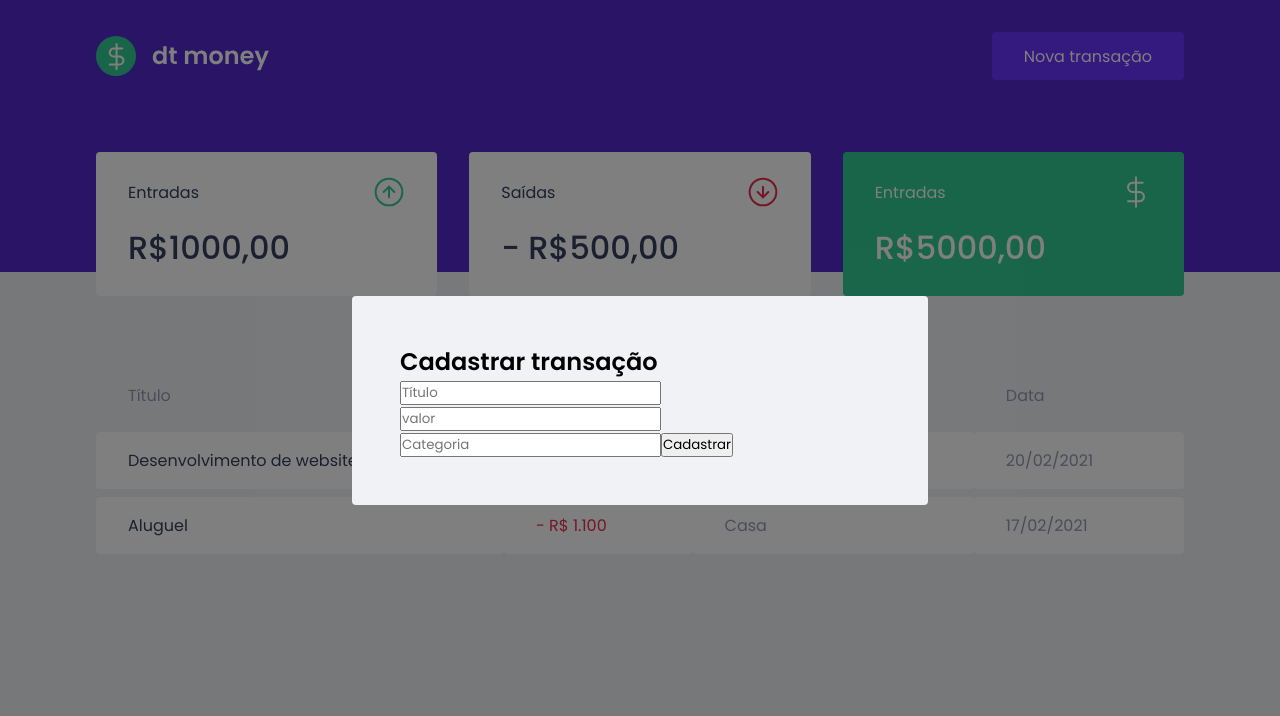
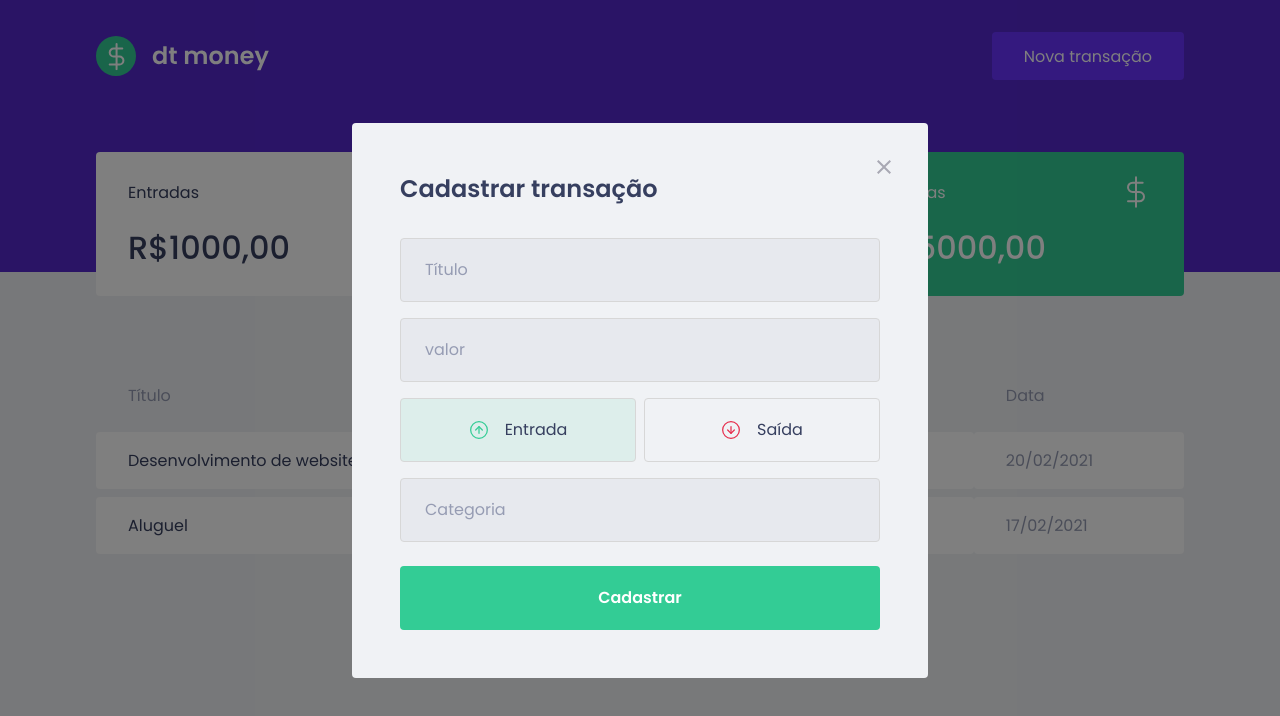
Before and after one commit to brunotoresan/dtmoney, a React (Create React App) app: page / in a window 1280 px wide. Both pictures are taken after a click on the button "Nova transação". Shown: the top 716 px of the page. Built offline with nearby package versions, Linux system fonts and the light colour scheme; no server answers; what miragejs would draw is missing.

Commit message:
finished modal

```diff
--- a/package.json
+++ b/package.json
@@ -5,6 +5,7 @@
   "dependencies": {
     "axios": "^0.21.1",
     "miragejs": "^0.1.41",
+    "polished": "^4.1.3",
     "react": "^17.0.2",
     "react-dom": "^17.0.2",
     "react-modal": "^3.14.2",
--- a/src/components/NewTransactionModal/index.tsx
+++ b/src/components/NewTransactionModal/index.tsx
@@ -1,5 +1,9 @@
 import Modal from 'react-modal'
-import { Container } from "./styles";
+import incomeImg from '../../assets/income.svg'
+import outcomeImg from '../../assets/outcome.svg'
+import closeImg from '../../assets/close.svg'
+import { Container, RadioBox, TransactionTypeContainer } from "./styles"
+import { useState } from 'react'
 
 interface NewTrasactionModalProps {
     isOpen: boolean
@@ -7,7 +11,10 @@
 }
 
 export function NewTransactionModal({ isOpen, onRequestClose}: NewTrasactionModalProps) {
-        return(
+
+    const [type, setType] = useState('deposit')
+
+    return(
         <Modal
             isOpen={isOpen}
             onRequestClose={onRequestClose}
@@ -15,11 +22,52 @@
             overlayClassName="react-modal-overlay"
             className="react-modal-content"
         >
+            <button
+                type="button"
+                onClick={onRequestClose}
+                className="react-modal-close"
+            >
+                <img src={closeImg} alt="Fechar modal" />
+            </button>
+
             <Container>
                 <h2>Cadastrar transação</h2>
-                <input placeholder="Título" />
-                <input type="number" placeholder="valor" />
-                <input placeholder="Categoria" />
+
+                <input
+                    placeholder="Título"
+                />
+
+                <input
+                    type="number"
+                    placeholder="valor"
+                />
+
+                <TransactionTypeContainer>
+                    <RadioBox
+                        type="button"
+                        onClick={() => { setType('deposit') }}
+                        isActive={type === 'deposit'}
+                        activeColor="green"
+                    >
+                        <img src={incomeImg} alt="Entrada" />
+                        <span>Entrada</span>
+                    </RadioBox>
+
+                    <RadioBox
+                        type="button"
+                        onClick={() => { setType('withdraw') }}
+                        isActive={type === 'withdraw'}
+                        activeColor="red"
+                    >
+                        <img src={outcomeImg} alt="Saída" />
+                        <span>Saída</span>
+                    </RadioBox>
+                </TransactionTypeContainer>
+
+                <input
+                    placeholder="Categoria"
+                />
+
                 <button type="submit">Cadastrar</button>
             </Container>
         </Modal>
--- a/src/components/NewTransactionModal/styles.ts
+++ b/src/components/NewTransactionModal/styles.ts
@@ -1,4 +1,103 @@
 import styled from 'styled-components'
+import { darken, transparentize } from 'polished'
 
 export const Container = styled.form`
+    h2 {
+        color: var(--text-title);
+        font-size: 1.5rem;
+        margin-bottom: 2rem;
+    }
+
+    input {
+        width: 100%;
+        padding: 0 1.5rem;
+        height: 4rem;
+        border-radius: 0.25rem;
+
+        border: 1px solid var(--input-border);
+        background: var(--input-background);
+
+        font-weight: 400;
+        font-size: 1rem;
+
+        // https://sass-lang.com/documentation/style-rules/parent-selector
+        &::placeholder {
+            color: var(--text-body);
+        }
+
+        // All inputs that have an input before itself
+        & + input {
+            margin-top: 1rem;
+        }
+    }
+
+    button[type="submit"] {
+        width: 100%;
+        padding: 0 1.5rem;
+        height: 4rem;
+        background: var(--green);
+        color: #FFF;
+        border-radius: 0.25rem;
+        border: 0;
+        font-size: 1rem;
+        margin-top: 1.5rem;
+        font-weight: 600;
+
+        transition: filter 0.2s;
+
+        &:hover {
+            filter: brightness(0.9);
+        }
+
+    }
 `
+
+export const TransactionTypeContainer = styled.div`
+    margin: 1rem 0;
+    display: grid;
+    grid-template-columns: 1fr 1fr;
+    gap: 0.5rem;
+`
+
+interface RadioBoxProps {
+    isActive: boolean;
+    activeColor: 'green' | 'red';
+}
+
+const colors = {
+    green: '#33CC95',
+    red: '#E52E4D'
+}
+
+// https://styled-components.com/docs/api#typescript
+export const RadioBox = styled.button<RadioBoxProps>`
+        height: 4rem;
+        border: 1px solid var(--input-border);
+        border-radius: 0.25rem;
+
+        background: ${(props) => props.isActive
+            ? transparentize(0.9, colors[props.activeColor])
+            : 'transparent'};
+
+        display: flex;
+        align-items: center;
+        justify-content: center;
+
+        transition: border-color 0.2s;
+
+        &:hover {
+            border-color: ${darken(0.1, '#D7D7D7')};
+        }
+
+        img {
+            width: 20px;
+            height: 20px;
+        }
+
+        span {
+            display: inline-block;
+            margin-left: 1rem;
+            font-size: 1rem;
+            color: var(--text-title);
+        }
+`
--- a/src/styles/global.ts
+++ b/src/styles/global.ts
@@ -10,6 +10,8 @@
         --text-body: #969CB3;
         --background: #F0F2F5;
         --shape: #FFFFFF;
+        --input-background: #E7E9EE;
+        --input-border: #D7D7D7;
     }
 
     * {
@@ -91,4 +93,18 @@
         position: relative;
         border-radius: 0.25rem;
     }
+
+    .react-modal-close {
+        // absolute in relation to .react-modal-content (position: relative)
+        position: absolute;
+        right: 1.5rem;
+        top: 1.5rem;
+        border: 0;
+        background: transparent;
+        transition: filter 0.2s;
+
+        &:hover {
+            filter: brightness(0.8);
+        }
+    }
 `
```
Also changed, not shown: 1 other file (tests, documents, lock files or other folders).
